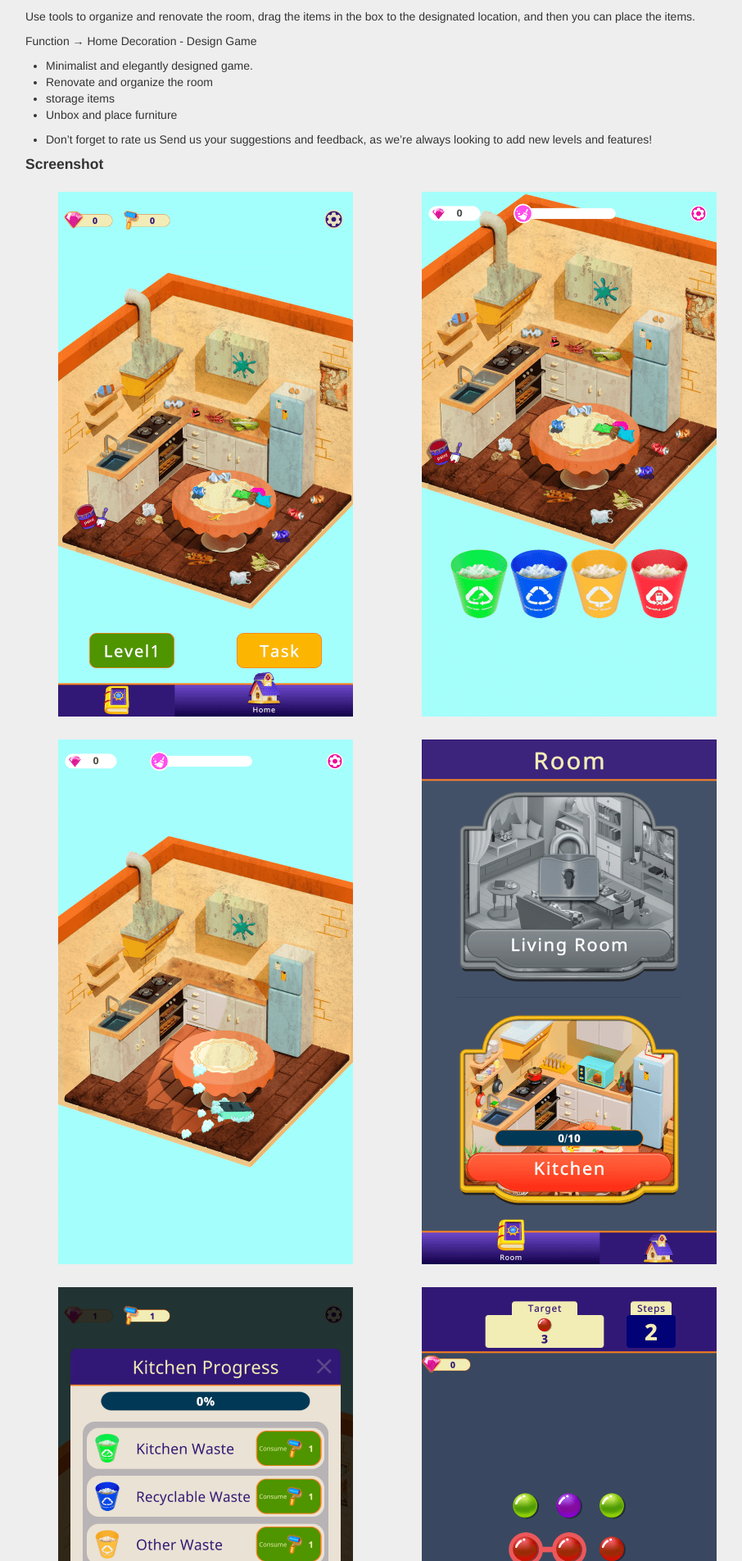
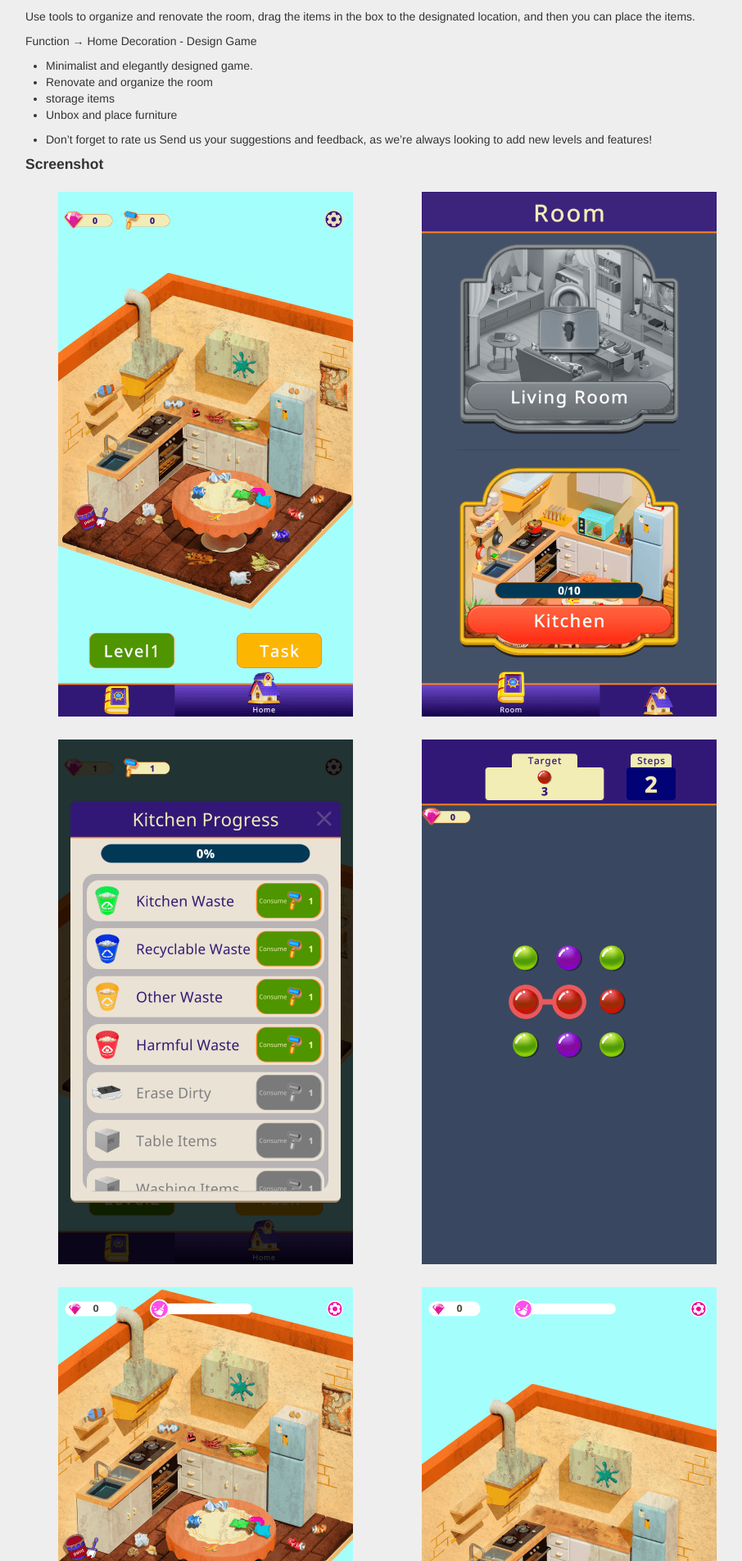
Before and after one commit to yomigames/yomigames.github.io, a Jekyll site: the page built from _posts/2023-07-02-sim001.md, in a window 1280 px wide. Shown: the part 411-2315 px from the top of the page at 82% size, without its empty margins (129-1035 px from the left). Built offline with Jekyll 4.4.1, drawn with Linux system fonts in a browser that asks for light colours; comment, search, counter and statistics services are not loaded.

Commit message:
no message

```diff
--- a/_posts/2023-07-02-sim001.md
+++ b/_posts/2023-07-02-sim001.md
@@ -46,12 +46,6 @@ Send us your suggestions and feedback, as we're always looking to add new levels
 <img src="images\ss\sim001\1.png" width="360" height="640">
 </figure>
 <figure>
-<img src="images\ss\sim001\5.png" width="360" height="640">
-</figure>
-<figure>
-<img src="images\ss\sim001\6.png" width="360" height="640">
-</figure>
-<figure>
 <img src="images\ss\sim001\2.png" width="360" height="640">
 </figure>
 <figure>
@@ -59,6 +53,15 @@ Send us your suggestions and feedback, as we're always looking to add new levels
 </figure>
 <figure>
 <img src="images\ss\sim001\4.png" width="360" height="640">
+</figure>
+<figure>
+<img src="images\ss\sim001\5.png" width="360" height="640">
+</figure>
+<figure>
+<img src="images\ss\sim001\6.png" width="360" height="640">
+</figure>
+<figure>
+<img src="images\ss\sim001\7.png" width="360" height="640">
 </figure>
 
 
```
